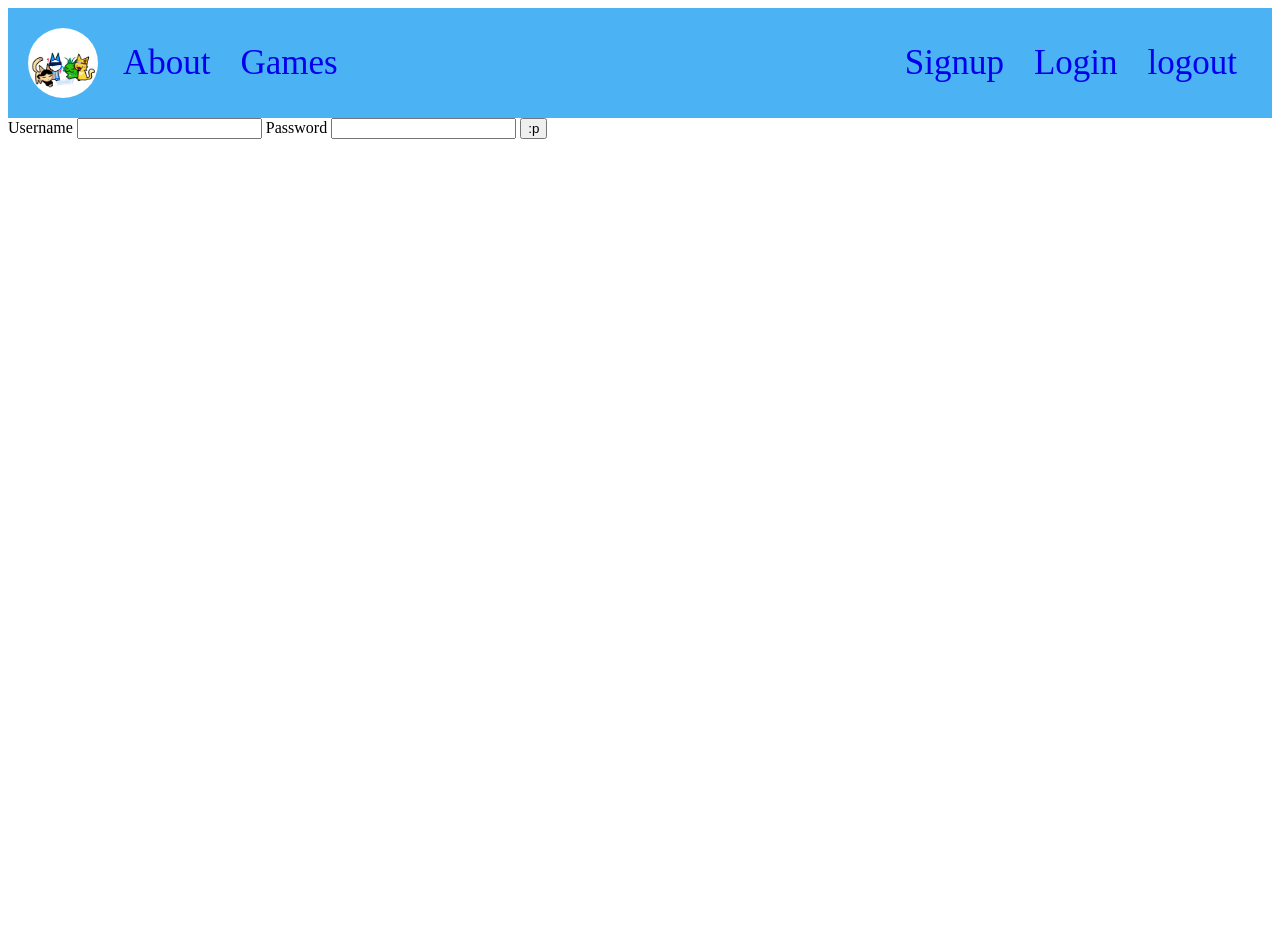
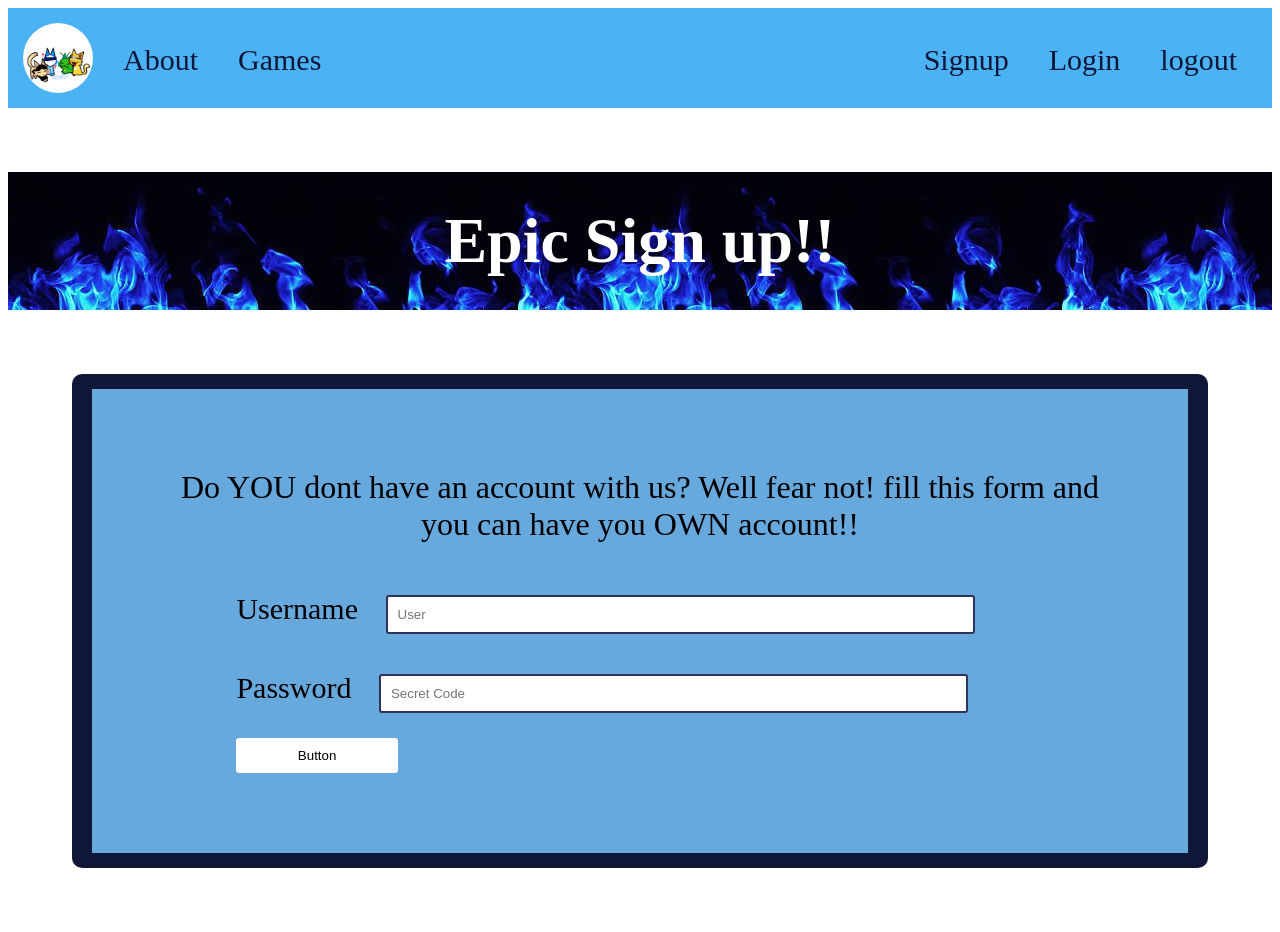
Before and after one commit to I-F0RG0T/Searching-for-a-repo-that-doesn-t-exist, a Flask app: page /signup in a window 1280 px wide. Before the commit the page ends 139 px from the top, so only its background shows below. Run offline with Flask 3, Linux system fonts and the light colour scheme.

Commit message:
I make About page, sign up and log in page look cool.

```diff
--- a/static/style.css
+++ b/static/style.css
@@ -4,21 +4,23 @@
     background-color: rgb(75, 179, 244);
     overflow: hidden;
     position: sticky;
-    padding: 10px;
+    padding: 5px;
 }
 
 .navbar ul{
     list-style-type: none;
     margin: 10px;
-    font-size: 35px;
+    font-size: 30px;
 }
 
 .navbar a{
     display: block;
     padding: 15px;
+    margin: 5px;
     text-align: center;
     display:block;
     text-decoration: none;
+    color:#101637;
 }
 
 .navbar img{
@@ -42,6 +44,7 @@
 
 .navbar a:hover{
     background-color: rgb(255, 0, 0);
+    border-radius: 20px;
 }
 
 /*Heading for about page*/
@@ -109,27 +112,58 @@
 }
 
 
-/*end of the gird*/
+/*Sign up and log in*/
 
-.searching{
-    border: 10px;
-    box-sizing: 20px;
+.signform{
+    display: flex;
+    flex-direction: column;
+    align-items: center;
+    justify-content: center;
+    padding: 5rem;
+    padding-top: 3rem;
+    margin: 4rem;
+    background-color: #67a8dd;
+    font-size: 30px;
+    border: solid #101637;
+    border-width: 15px 20px;
+    border-radius: 10px;
 }
 
+h3{
+    font-size: 4rem;
+    text-align: center;
+    padding: 2rem;
+    background-image: url('bluefire.jpg');
+    background-position: center;
+    color: #ffffff;
 
+}
 
-.button{
-    background-color: #04AA6D;
+.signform p{
+    text-align: center;
+    font-size: 2rem;
+}
+
+.signform input{
+    width: 70%;
+    padding: 10px;
+    outline: none;
+    margin: 20px;
+    border: 2px solid #2e3457;
+    border-radius: 3px;
+    align-items: left;
+}
+
+.signform button{
+    width: 20%;
+    padding: 10px;
+    text-align-last: center;
     border: none;
-    color: rgb(60, 0, 200);
-    padding: 15px 32px;
-    text-align: center;
-    text-decoration: none;
-    display: inline-block;
-    font-size: 16px;
-    margin: 4px 2px;
+    border-radius: 3px;
+    background-color: #ffffff;
     cursor: pointer;
 }
+
 
 /*user*/
 
--- a/templates/signup.html
+++ b/templates/signup.html
@@ -1,12 +1,19 @@
 {% extends 'base.html' %}
 {% block content%}
-<form action="/signup" method="POST">
-    <label for="Username">Username</label>
-    <input type="text" name="Username">
 
-    <label for="Password">Password</label>
-    <input type="text" name="Password">
+<h3> Epic Sign up!!</h3>
 
-    <button type="submit">:p</button>
-</form>
+<section class="signform">
+    <p> Do YOU dont have an account with us? Well fear not! fill this form and you can have you OWN
+        account!! </p>
+    <form action="/signup" method="POST">
+        <label for="Username">Username</label>
+        <input type="text" name="Username" placeholder="User">
+
+        <label for="Password">Password</label>
+        <input type="text" name="Password" placeholder="Secret Code">
+
+        <button type="submit">Button</button>
+    </form>
+</section>
 {% endblock %}
```
Also changed, not shown: templates/Login.html (+5 -2 lines), README.md, static/bluefire.jpg (added).
